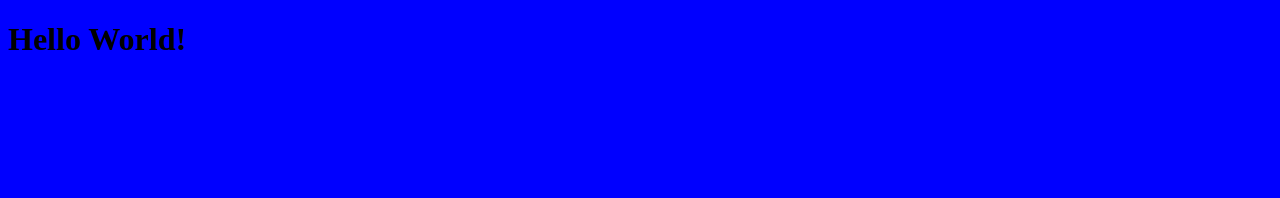
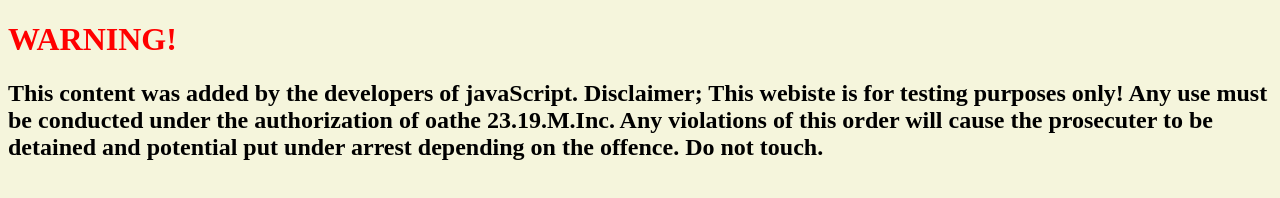
Before and after one commit to jordandorsey/Heart-On-My-Sleeve, a plain HTML site: page index.html in a window 1280 px wide. Drawn offline with Linux system fonts and the light colour scheme.

Commit message:
add script.js, connect to index.html

```diff
--- a/index.html
+++ b/index.html
@@ -5,6 +5,7 @@
     <title>Heart On My sleeve</title>
   </head>
   <body>
-    <h1>Hello World!</h1>
+    <h1>WARNING!</h1>
+    <script src="script.js"></script>
   </body>
 </html>
--- /dev/null
+++ b/script.js
@@ -0,0 +1,3 @@
+const h2 = document.createElement("h2");
+h2.textContent = "This content was added by the developers of javaScript. Disclaimer; This webiste is for testing purposes only! Any use must be conducted under the authorization of oathe 23.19.M.Inc. Any violations of this order will cause the prosecuter to be detained and potential put under arrest depending on the offence. Do not touch."
+document.querySelector("body").appendChild(h2);
--- a/style.css
+++ b/style.css
@@ -1,3 +1,7 @@
 body {
-    background: blue;
+    background: beige;
   }
+
+h1 {
+    Color: red;
+}
```
